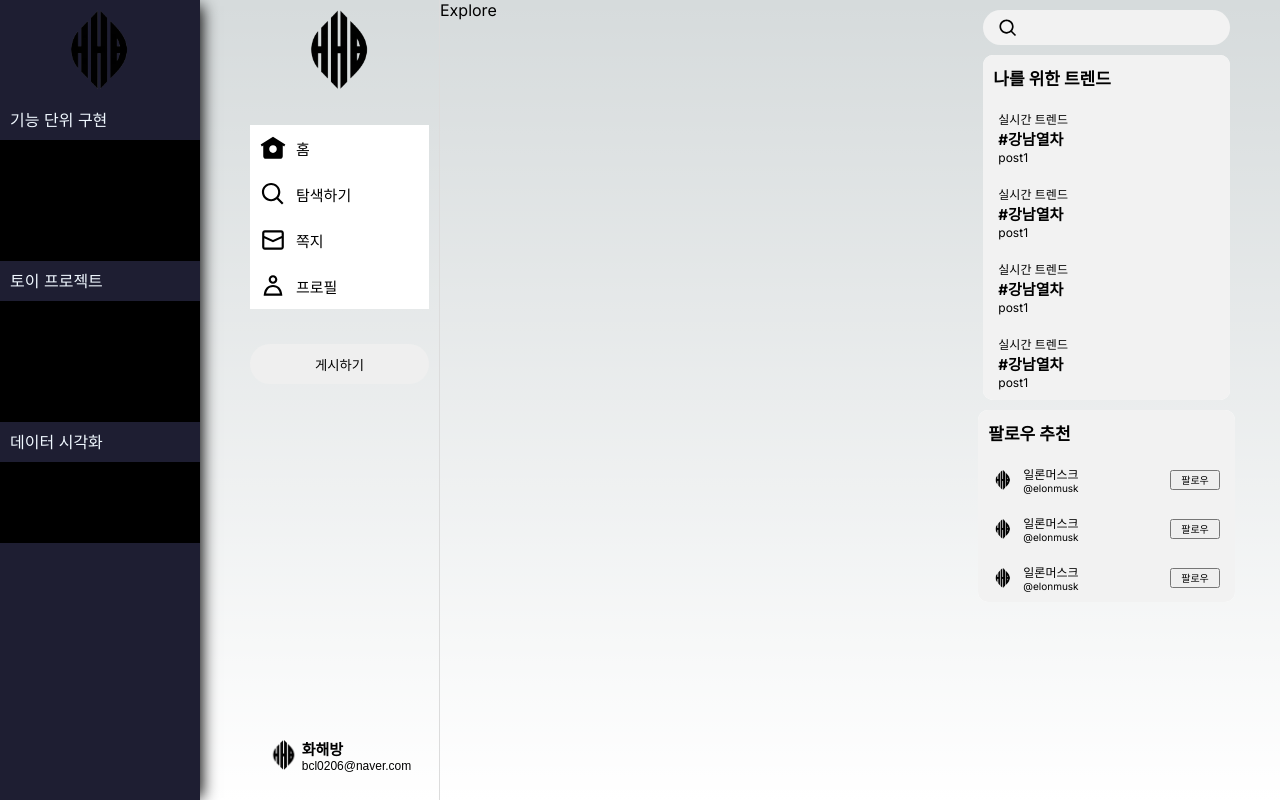
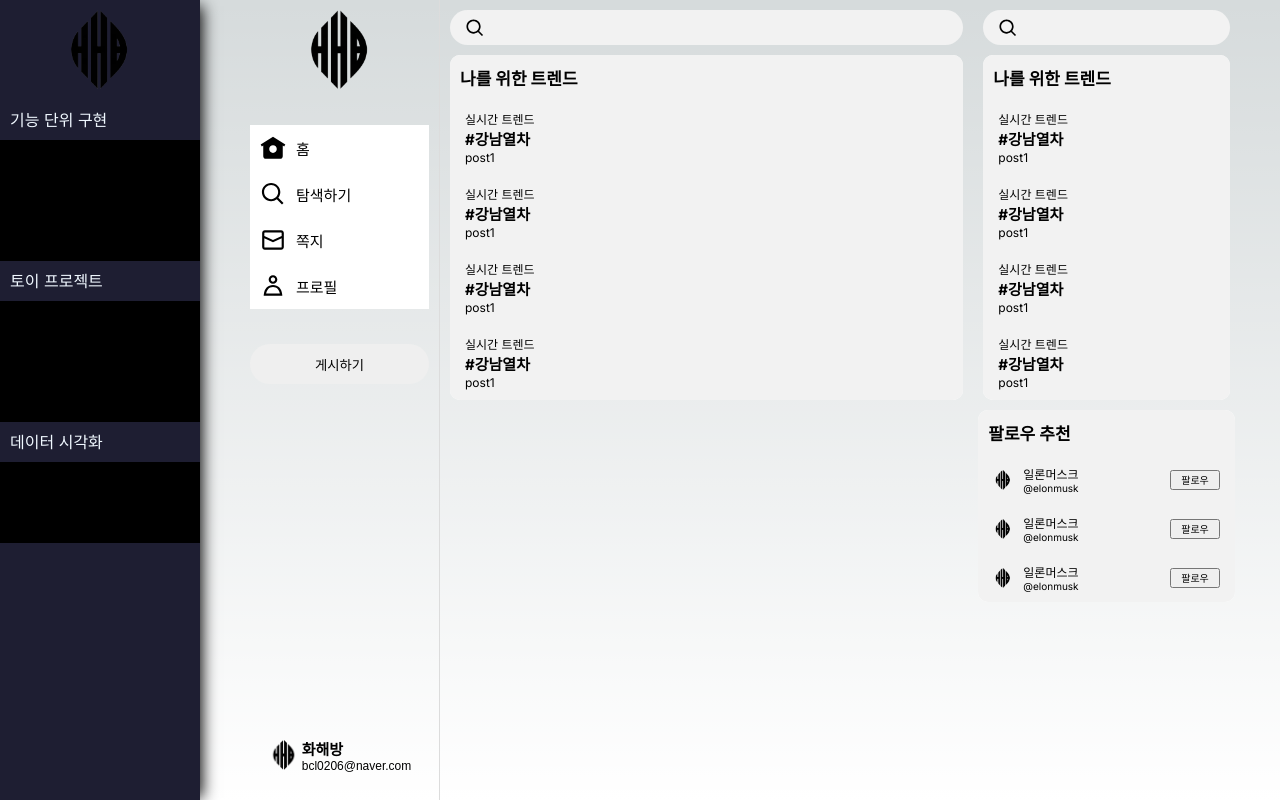
Before and after one commit to HWAHAEBANG/new-technology-lab, a Next.js app: page /toy-project/sns/explore in a window 1280 px wide. Built offline with nearby package versions, Linux system fonts and the light colour scheme.

Commit message:
feat: 탐색 페이지 생성

```diff
--- a/src/app/toy-project/sns/explore/page.tsx
+++ b/src/app/toy-project/sns/explore/page.tsx
@@ -1,7 +1,12 @@
 import React from 'react'
+import TrendSearch from '../_component/TrendSearch'
 
 const Explore = () => {
-  return <div>Explore</div>
+  return (
+    <>
+      <TrendSearch />
+    </>
+  )
 }
 
 export default Explore
```
